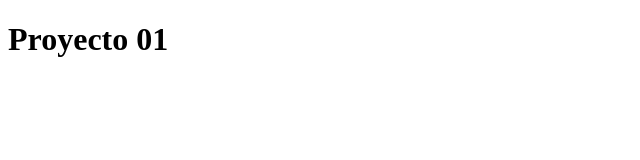
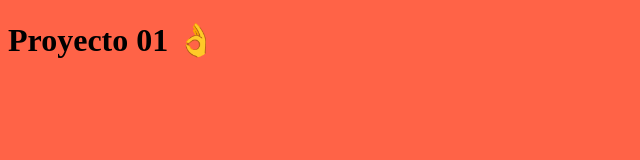
Before and after one commit to grimabrepa/prueba01, a plain HTML site: page index.html in a window 1280 px wide. Shown: the whole page, without its empty margins (0-640 px from the left). Drawn offline with Linux system fonts and the light colour scheme.

Commit message:
Subida de archivo css y enlace con archivo html

```diff
--- /dev/null
+++ b/estilos.css
@@ -0,0 +1,3 @@
+html {
+    background-color: tomato;
+}
--- a/index.html
+++ b/index.html
@@ -3,9 +3,10 @@
 	<head>
 		<meta charset="UTF-8">
 		<meta name="viewport" content="width=device-width, initial-scale=1.0">
+		<link rel="stylesheet" href="estilos.css">
 		<title>Proyecto</title>
 	</head>
 	<body>
-		<h1>Proyecto 01</h1>
+		<h1>Proyecto 01 👌</h1>
 	</body>
 </html>
```
